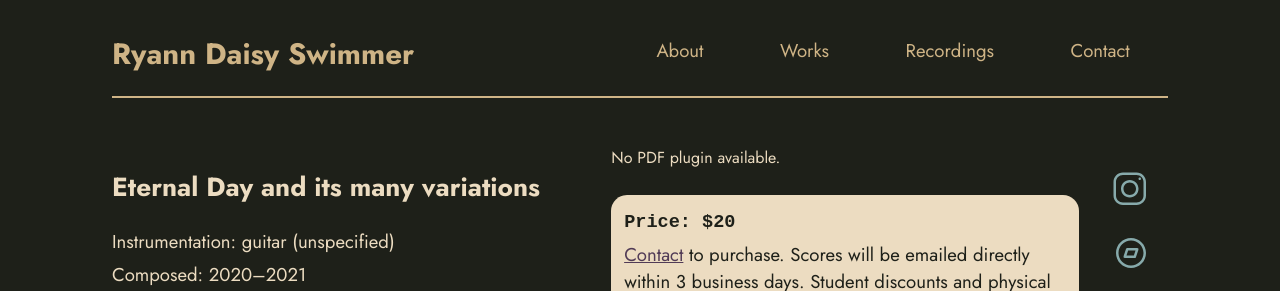
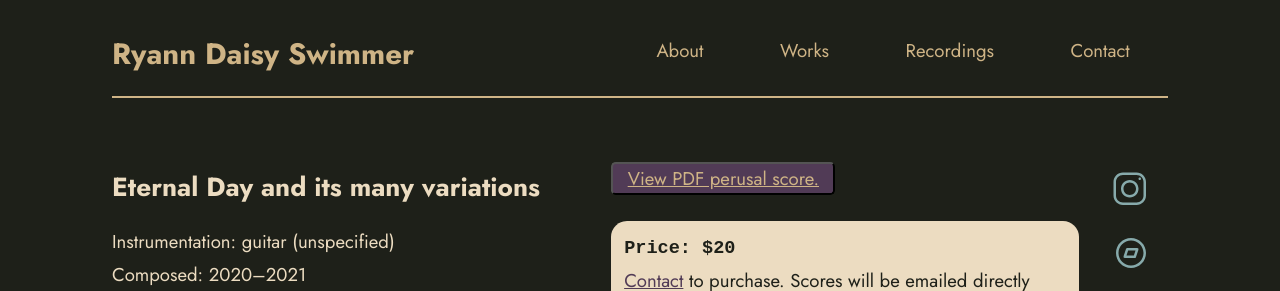
Before and after one commit to vinegar-tom/daisy-11ty-site, an Eleventy site: page src/work.njk in a window 1280 px wide. Shown: the top 291 px of the page. Built offline with nearby package versions, Linux system fonts and the light colour scheme; Eleventy itself is replaced by a stand-in of ours; files that its build step writes are made by us from their sources.

Commit message:
Fix PDF fallback

```diff
--- a/src/styles/style.css
+++ b/src/styles/style.css
@@ -118,6 +118,7 @@ nav button {
   border-radius: 0.3rem;
   color: var(--text-dark);
   background-color: var(--background-dark);
+  padding: 0.2rem;
 }
 
 nav button:active {
@@ -263,6 +264,11 @@ nav li {
 .price {
   font-weight: bold;
   font-family: monospace;
+}
+
+.score-button {
+  width: 14rem;
+  margin-top: 1rem;
 }
 
 object {
--- a/src/work.njk
+++ b/src/work.njk
@@ -35,7 +35,12 @@ eleventyComputed:
     {% endif %}
   </div>
   <div class="pdf">
-    <object data="/scores/{{ work.sampleScorePath }}" type="application/pdf" width="500px">No PDF plugin available.</object>
+    {% if work.sampleScorePath %}
+    <object data="/scores/{{ work.sampleScorePath }}" width="500px">
+      <button type="button" class="score-button"><a href="/scores/{{ work.sampleScorePath }}" target="_blank">
+        View PDF perusal score.</a></button>
+    </object>
+    {% endif %}
     <section class="purchase">
       <p><span class="price">Price: ${{ work.price }}</span></p>
       <p><a href="/contact">Contact</a> to purchase. Scores will be emailed directly within 3 business days. Student discounts and physical scores available.</p>
```
